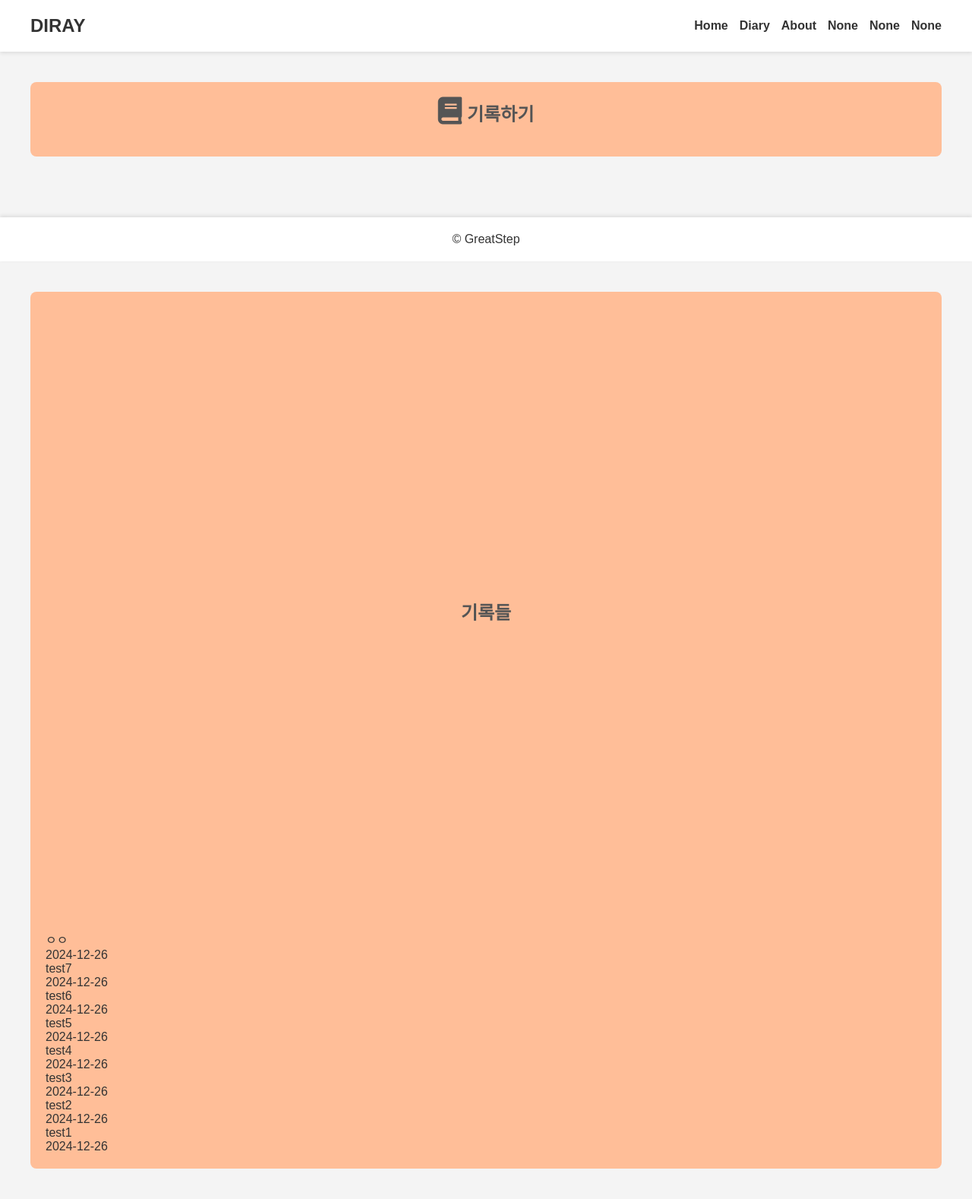
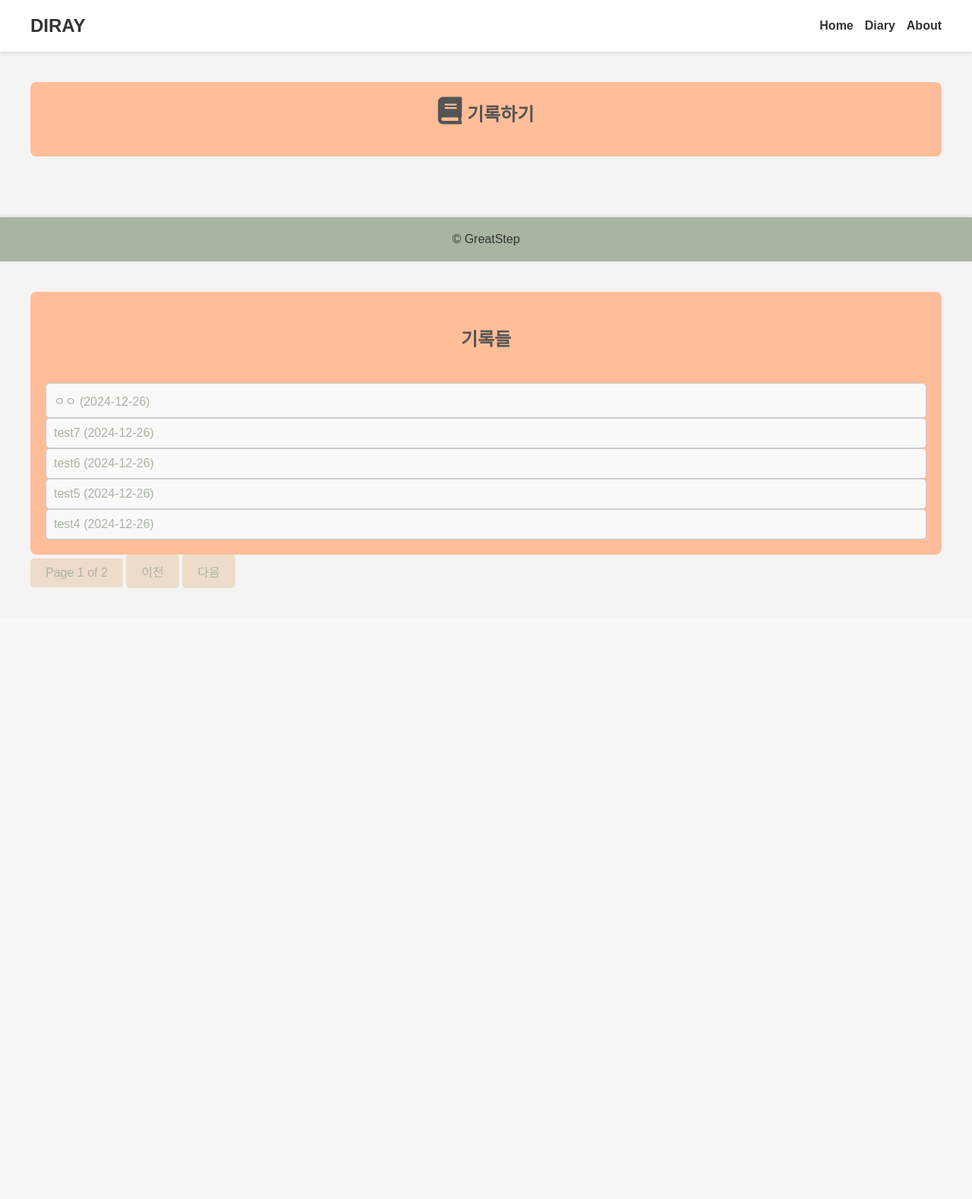
Before and after one commit to chounjae/GreatStep, a Django app: page /diary/ in a window 1280 px wide. Shown: the whole page at 76% size. After the commit the page ends 774 px from the top, so only its background shows below. Run offline with Django 5.2, Linux system fonts and the light colour scheme; data comes from the database, SQL or seed files in the repository; both versions use the stored data as it was after the commit.

Commit message:
diary.html에서 크기 고정 시켜야 함

```diff
--- a/MyBlog/MyBlog/urls.py
+++ b/MyBlog/MyBlog/urls.py
@@ -23,4 +23,7 @@ urlpatterns = [
     path('' , views.index , name='index'),
     path('diary/' , views.diary , name='diary'),
     path('memo/', views.memo, name='memo'),
+
+    #상세 메모 페이지 url
+    path('memo/<int:id>/' , views.memo_detail , name = 'memo_detail')
 ]
--- a/MyBlog/MyBlog/views.py
+++ b/MyBlog/MyBlog/views.py
@@ -1,8 +1,9 @@
 from django.http import HttpResponse
-from django.shortcuts import render , redirect
+from django.shortcuts import render , redirect , get_object_or_404
 from .models import Post
 from MyBlog.forms import PostForm
 from .models import Memo
+from django.core.paginator import Paginator
 
 def index(request) :
     return render(request , "index.html")
@@ -41,8 +42,17 @@ def memo(request):
     return render(request , 'memo.html')
 
 
-#memo에서 작성한 내용들 가져오기
+#memo에서 작성한 내용들 가져오기 , 페이지네이션
 def diary(request):
     #Memo.objects.all()으로 모든 메모를 가져옴 , order_by~~~으로 최신순 정렬
     memos = Memo.objects.all().order_by('-created_at')  # 최신 메모 순으로 정렬
-    return render(request, 'diary.html', {'memos': memos})
+    paginator = Paginator(memos , 5) #한 페이지에 5개 객체
+    page_number = request.GET.get('page') #페이지 번호를 get 요청에서 가져오기
+    page_obj = paginator.get_page(page_number) #해당 페이지의 메모 객체 가져오기
+
+    return render(request, 'diary.html', {'page_obj': page_obj})
+
+#특정 메모 id를 찾아서 반환하는 형식
+def memo_detail(request , id):
+    memo = get_object_or_404(Memo , id = id)
+    return render(request , 'memo_detail.html' , {'memo' : memo})
--- a/MyBlog/static/style.css
+++ b/MyBlog/static/style.css
@@ -63,7 +63,7 @@ button {
     padding: 10px 20px;  /* 버튼 크기 */
     font-size: 16px;  /* 글자 크기 */
     background-color: #EDDCC9;  /* 버튼 색 */
-    color: #5A5A5A;  /* 버튼 글자색 */
+    color: #A8B5A2;  /* 버튼 글자색 */
     border: none;
     border-radius: 5px;
     cursor: pointer;
@@ -111,7 +111,7 @@ textarea:focus {
 footer {
     text-align: center;
     padding: 20px;
-    background-color: white;
+    background-color: #A8B5A2;
     box-shadow: 0 -2px 5px rgba(0, 0, 0, 0.1);
     margin-top: 40px;
 }
@@ -126,7 +126,7 @@ footer {
     display: flex;             /* flexbox를 사용하여 자식 요소를 정렬 */
     justify-content: center;   /* 가로 방향 중앙 정렬 */
     align-items: center;       /* 세로 방향 중앙 정렬 */
-    height: 100vh;             /* 부모 요소의 높이를 화면 전체로 설정 */
+    height: 10vh;             /* 부모 요소의 높이를 화면 전체로 설정 */
 }
 
 
@@ -158,7 +158,41 @@ footer {
     font-size: 1.5em;
 }
 
+
+/* 하이퍼링크 아래 밑줄 제거*/
 .href-item{
     color: inherit;
     text-decoration: none;
 }
+
+.sage{
+    color: #A8B5A2;
+}
+
+.memo-container {
+    display: flex;
+    flex-wrap: wrap; /* 항목들이 넘칠 때 줄바꿈되도록 설정 */
+    justify-content: space-between; /* 항목들 사이에 여백을 균등 배분 */
+    gap: 20px; /* 항목들 간의 간격 설정 */
+}
+
+.memo-i {
+    flex: 1 1 22%; /* 각 항목의 기본 크기를 22%로 설정하고, 남은 공간을 나누도록 설정 */
+    box-sizing: border-box;
+    padding: 10px;
+    border: 1px solid #ccc; /* 항목에 테두리 추가 (선택 사항) */
+    background-color: #f9f9f9; /* 배경색 */
+    border-radius: 5px; /* 둥근 테두리 (선택 사항) */
+}
+
+@media (max-width: 768px) {
+    .memo-i {
+        flex: 1 1 48%; /* 작은 화면에서 각 항목의 크기를 더 키움 */
+    }
+}
+
+@media (max-width: 480px) {
+    .memo-i {
+        flex: 1 1 100%; /* 아주 작은 화면에서는 각 항목이 한 줄로 나열되도록 설정 */
+    }
+}
--- a/MyBlog/templates/diary.html
+++ b/MyBlog/templates/diary.html
@@ -16,9 +16,6 @@
                 <li><a href="{% url "index" %}" class = "memu-item">Home</a></li>
                 <li><a href="{% url "diary" %}" class = "memu-item">Diary</a></li>
                 <li><a href="#" class = "memu-item">About</a></li>
-                <li><a href="#" class = "memu-item">None</a></li>
-                <li><a href="#" class = "memu-item">None</a></li>
-                <li><a href="#" class = "memu-item">None</a></li>
             </ul>
         </nav>
     </header>
@@ -41,15 +38,29 @@
         <div class="faq-container">
             <div>
                 <h2 class="center-container">기록들</h2>
-                {% for memo in memos %}
-                <div class="memo-item">
-                    <div class="memo-title">{{ memo.title }}</div>
-                    <div class="memo-time">{{ memo.created_at|date:"Y-m-d" }}</div>
+                {% for memo in page_obj.object_list %}
+                <div class="memo-item memo-i">
+                    <div class="memo-title">
+                        <a href="{% url 'memo_detail' memo.id %}" class = "href-item sage"> {{ memo.title }} {{ memo.created_at|date:"(Y-m-d)" }}</a>
+                    </div>
                 </div>
                 {% empty %}
                 <p>아직 작성된 글이 없습니다.</p>
                 {% endfor %}
             </div>
+        </div>
+
+<!--페이지네이션-->
+        <div class="pagination">
+            <span class="step-links sage">
+                <div class="pagination">
+                    <button type="submit">
+                        <span class="current">Page {{ page_obj.number }} of {{ page_obj.paginator.num_pages }}</span>
+                    </button>
+                    <button type="submit" {% if page_obj.has_previous %} onclick="location.href='?page={{ page_obj.previous_page_number }}'" {% else %} disabled {% endif %}>이전</button>
+                    <button type="submit" {% if page_obj.has_next %} onclick="location.href='?page={{ page_obj.next_page_number }}'" {% else %} disabled {% endif %}>다음</button>
+                </div>
+            </span>
         </div>
     </main>
 
--- a/MyBlog/templates/index.html
+++ b/MyBlog/templates/index.html
@@ -15,9 +15,6 @@
                 <li><a href="#" class = "memu-item">Home</a></li>
                 <li><a href="{% url "diary" %}" class = "memu-item">Diary</a></li>
                 <li><a href="#" class = "memu-item">About</a></li>
-                <li><a href="#" class = "memu-item">None</a></li>
-                <li><a href="#" class = "memu-item">None</a></li>
-                <li><a href="#" class = "memu-item">None</a></li>
             </ul>
         </nav>
     </header>
```
Also changed, not shown: MyBlog/templates/memo_detail.html (added, +33 -0 lines), MyBlog/db.sqlite3.
